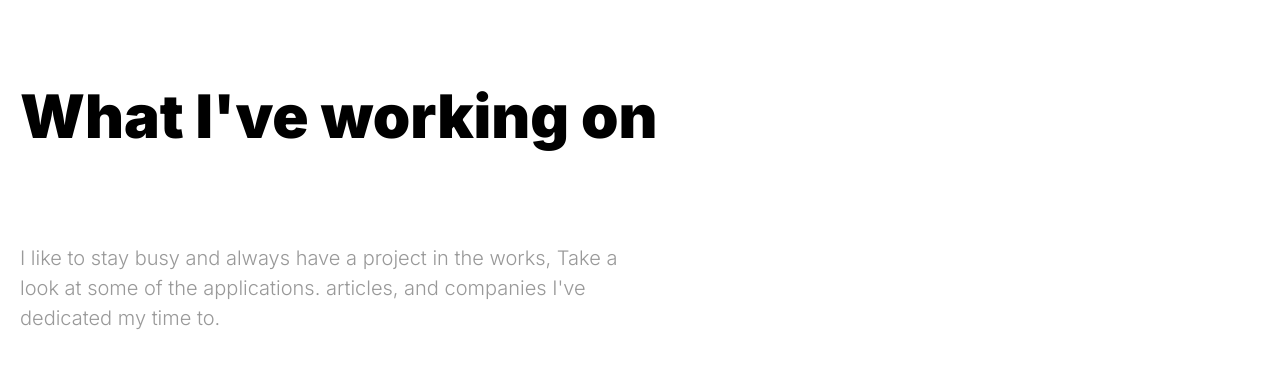
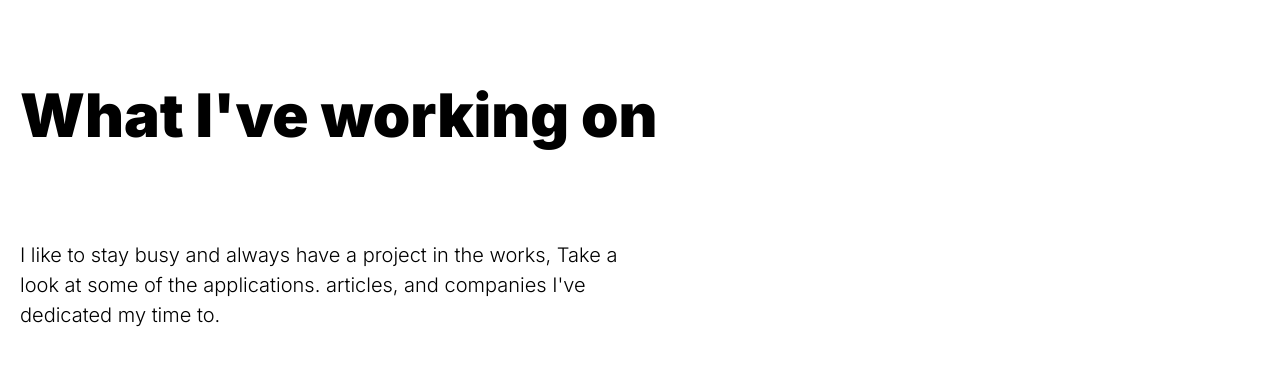
Before and after one commit to imranhrafi/reactportfolio, a React (Vite) app: page /projects in a window 1280 px wide. Shown: the part 260-638 px from the top of the page. Built offline with nearby package versions, Linux system fonts and the light colour scheme; grey boxes are pictures that could not be loaded.

Commit message:
fix font color contrast issues

```diff
--- a/GlobalStyles.js
+++ b/GlobalStyles.js
@@ -32,7 +32,7 @@ body {
 /* Typography */
 h1 {
 
-  font-size: clamp(6rem, -5.3vw + 6.3rem, 4.8rem);
+  font-size: clamp(6rem, -5.3vw + 6.3rem, 2.8rem);
 
 
   }
@@ -59,7 +59,7 @@ h1, h2, h3, h4,h5,h5{
   font-family: 'Inter', sans-serif;
   line-height: 82px;
   font-weight: 900;
-  line-height: clamp(1.5em, 1.5em + 0.25vw, 2.25em);
+  line-height: clamp(1.5em, 1.5em + 0.25vw, 1em);
 
     @media ${QUERIES.phoneAndSmaller}{
       /* line-height: 4rem; */
@@ -69,7 +69,6 @@ h1, h2, h3, h4,h5,h5{
 p, a, strong {
   font-size: clamp(1.6rem, 2vw, 2rem);
   overflow-wrap: break-word;
-  color: #999999;
 }
 ul, ol {
   margin: 0;
--- a/src/pages/Project/Projects.jsx
+++ b/src/pages/Project/Projects.jsx
@@ -77,7 +77,7 @@ const CardContainer = styled.div`
 
 const ProjectList = styled.div`
   /* flex: 1 1 40%; */
-  /* margin-bottom: 15rem; */
+  margin-bottom: 7rem;
   height: 61rem;
 `;
 
--- a/src/utils/theme.js
+++ b/src/utils/theme.js
@@ -1,7 +1,7 @@
 const theme = {
   light: {
     background: "hsl(0, 0%, 100%)",
-    text: "hsl(0, 0%, 0%)",
+    text: "#000000",
     alterText: "#FFFFFF",
     primary: "hsl(96, 72%, 67%)",
     secondary: "hsl(45, 100%, 51%)",
```
